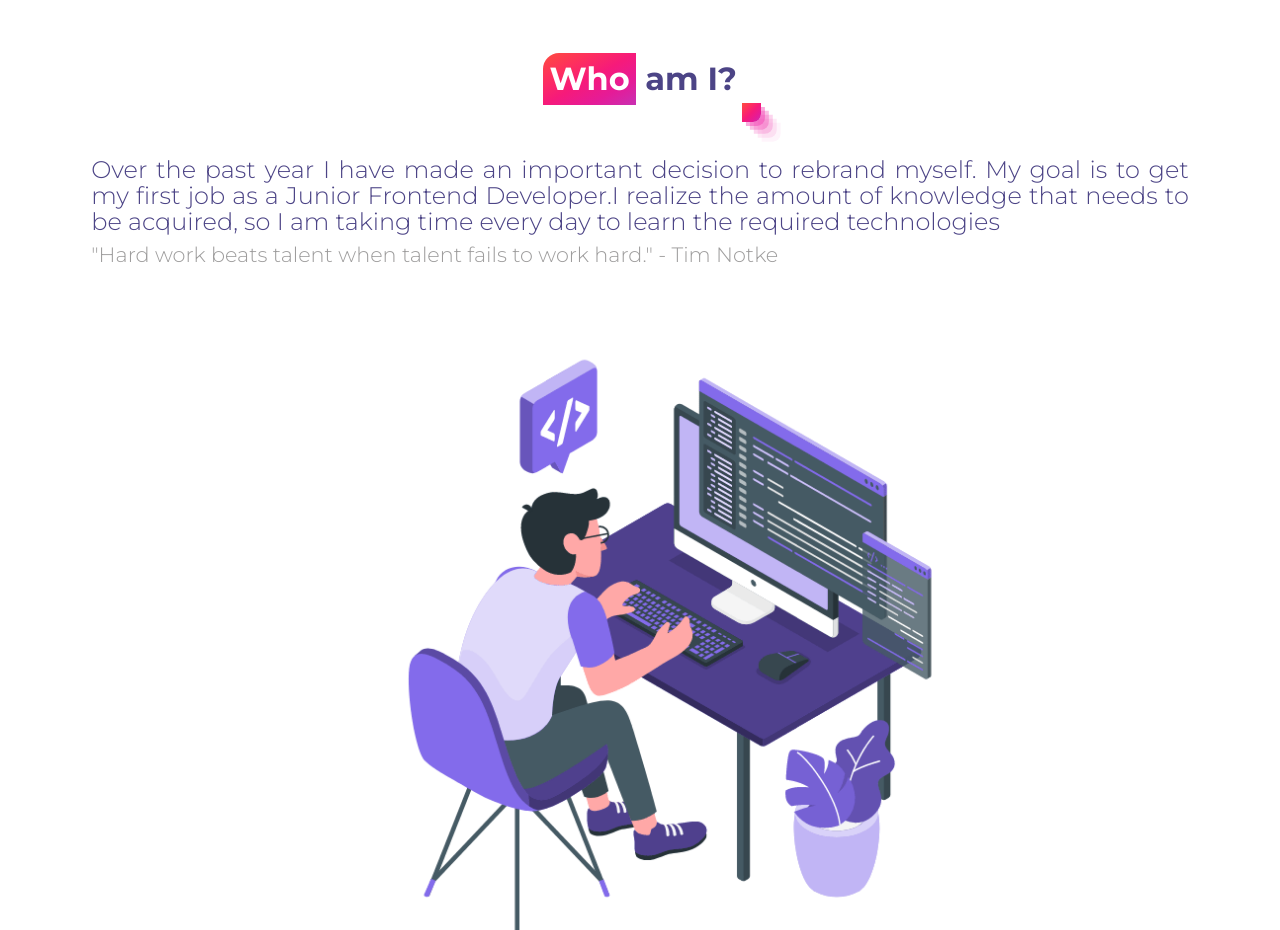
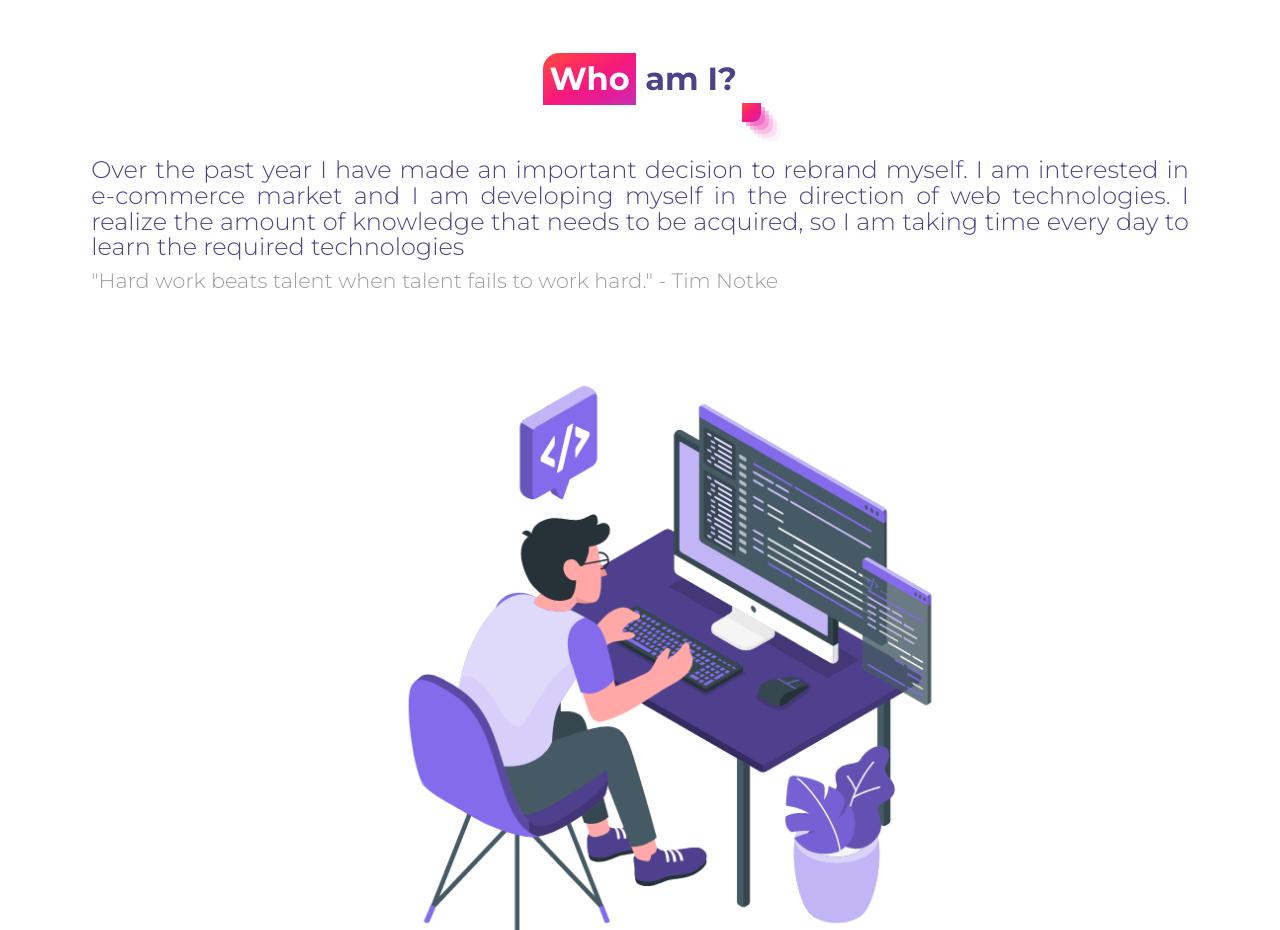
Before and after one commit to Voyar1/Portfolio-website, a plain HTML site: page index.html in a window 1280 px wide. Shown: the part 1600-2530 px from the top of the page. Drawn offline with Linux system fonts and the light colour scheme.

Commit message:
description update

```diff
--- a/index.html
+++ b/index.html
@@ -169,9 +169,10 @@
         </div>
         <p class="about-description">
           Over the past year I have made an important decision to rebrand
-          myself. My goal is to get my first job as a Junior Frontend
-          Developer.I realize the amount of knowledge that needs to be acquired,
-          so I am taking time every day to learn the required technologies
+          myself. I am interested in e-commerce market and I am developing
+          myself in the direction of web technologies. I realize the amount of
+          knowledge that needs to be acquired, so I am taking time every day to
+          learn the required technologies
           <span class="about-quote"
             >"Hard work beats talent when talent fails to work hard." - Tim
             Notke
```
